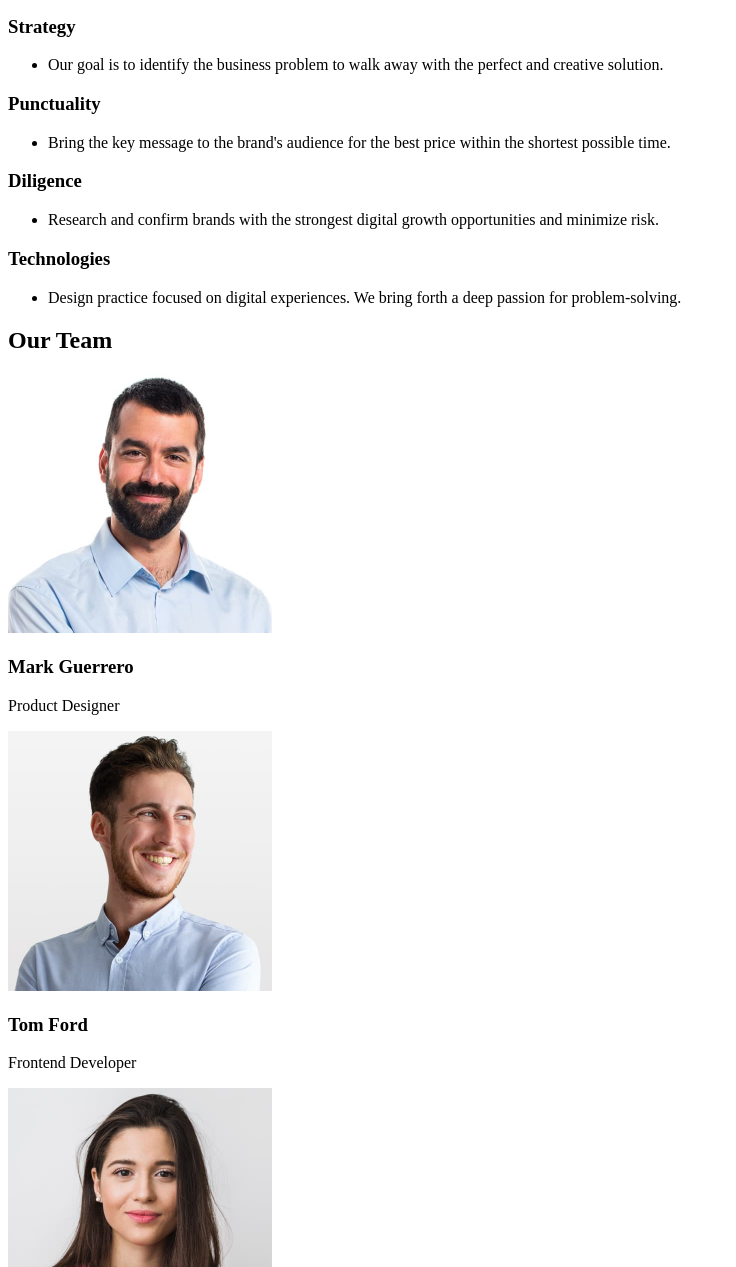
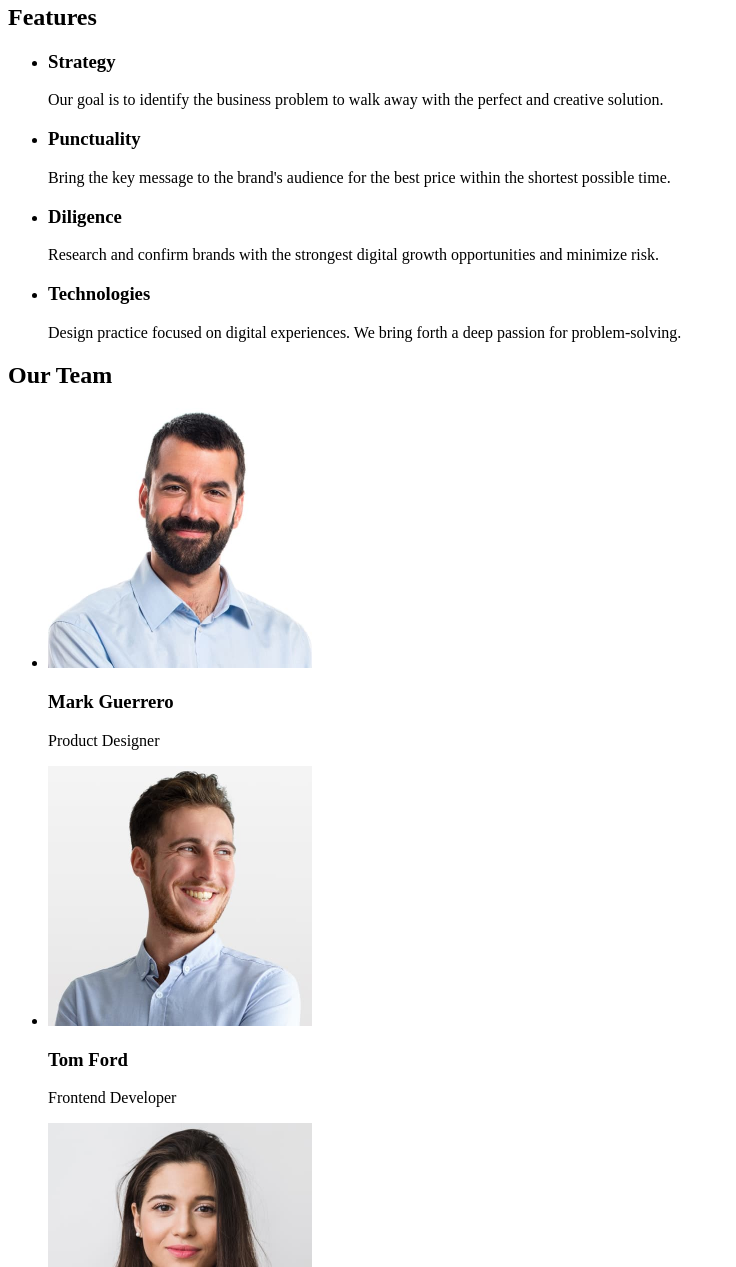
Before and after one commit to aanna25/goit-markup-hw-01, a plain HTML site: page index.html in a window 1280 px wide. Shown: the part 234-1501 px from the top of the page, without its empty margins (0-736 px from the left). Drawn offline with Linux system fonts and the light colour scheme.

Commit message:
update index.html

```diff
--- a/index.html
+++ b/index.html
@@ -7,7 +7,7 @@
   </head>
   <body>
     <header>
-      <a href="/">webstudio</a>
+      <a href="/index.html">WebStudio</a>
       <nav>
         <ul>
           <li><a href="">Studio</a></li>
@@ -15,65 +15,92 @@
           <li><a href="">Contacts</a></li>
         </ul>
       </nav>
+      <address>
         <a href="mailto:info@devstudio.com">info@devstudio.com</a>
         <a href="tel:+110001111111">+11 (000) 111-11-11</a>
+      </address>
     </header>
     <main>
+      <section>
         <h1>Effective Solutions for Your Business</h1>
         <button type="button">Order Service</button>
+      </section>
 
       <section>
-        <h3>Strategy</h3>
+        <h2>Features</h2>
+
         <ul>
           <li>
+            <h3>Strategy</h3>
+            <p>
               Our goal is to identify the business problem to walk away with the
               perfect and creative solution.
+            </p>
           </li>
         </ul>
-        <h3>Punctuality</h3>
+
         <ul>
           <li>
+            <h3>Punctuality</h3>
+            <p>
               Bring the key message to the brand's audience for the best price
               within the shortest possible time.
+            </p>
           </li>
         </ul>
-        <h3>Diligence</h3>
+
         <ul>
           <li>
+            <h3>Diligence</h3>
+            <p>
               Research and confirm brands with the strongest digital growth
               opportunities and minimize risk.
+            </p>
           </li>
         </ul>
-        <h3>Technologies</h3>
+
         <ul>
           <li>
+            <h3>Technologies</h3>
+            <p>
               Design practice focused on digital experiences. We bring forth a
               deep passion for problem-solving.
+            </p>
           </li>
         </ul>
       </section>
 
       <section>
         <h2>Our Team</h2>
-        <img src="images/img-3.jpg" alt="Photo1" width="264" height="260" />
+        <ul>
+          <li>
+            <img src="./images/img-3.jpg" alt="Photo1" width="264" />
             <h3>Mark Guerrero</h3>
             <p>Product Designer</p>
+          </li>
 
-        <img src="images/img-2.jpg" alt="Photo2" width="264" height="260" />
+          <li>
+            <img src="./images/img-2.jpg" alt="Photo2" width="264" />
             <h3>Tom Ford</h3>
             <p>Frontend Developer</p>
+          </li>
 
-        <img src="images/img-1.jpg" alt="Photo3" width="264" height="260" />
+          <li>
+            <img src="./images/img-1.jpg" alt="Photo3" width="264" />
             <h3>Camila Garcia</h3>
             <p>Marketing</p>
+          </li>
 
-        <img src="images/img.jpg" alt="Photo4" width="264" height="260" />
+          <li>
+            <img src="./images/img.jpg" alt="Photo4" width="264" />
             <h3>Daniel Wilson</h3>
             <p>UI Designer</p>
+          </li>
+        </ul>
       </section>
     </main>
     <footer>
-      <a href="/">webstudio</a>
+      <a href="./index.html">WebStudio</a>
       <p>
         Increase the flow of customers and sales for your business with digital
         marketing & growth solutions.
```
Also changed, not shown: Logo.svg (added). Lines whose indentation alone changed are shown as unchanged.
